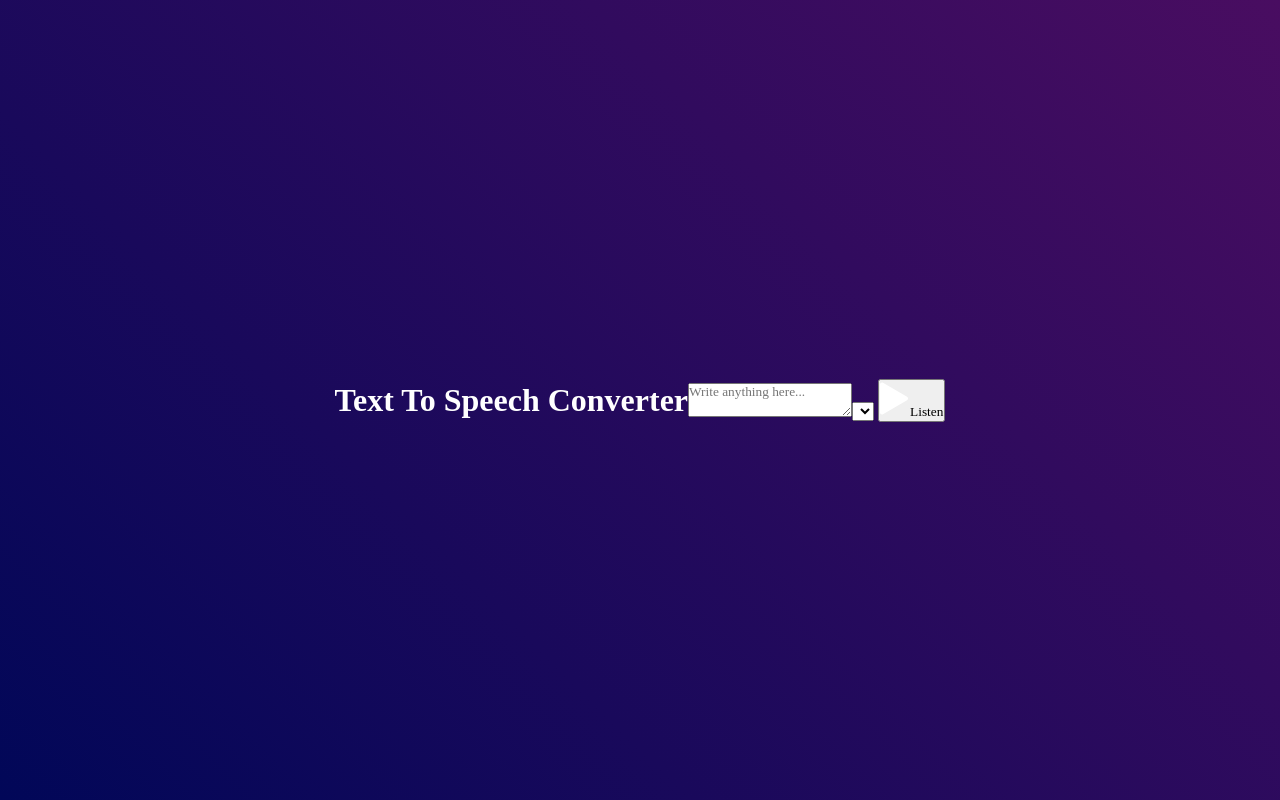
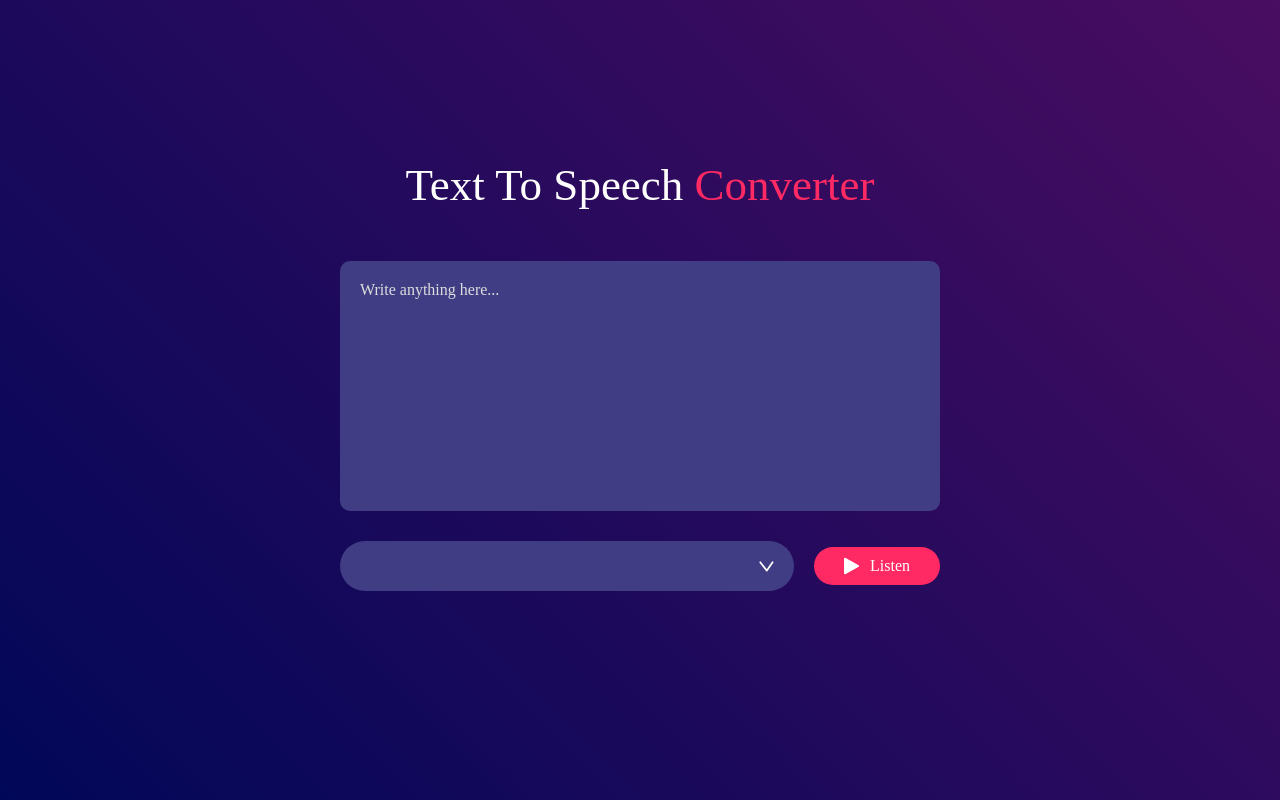
Before and after one commit to zinyawaung/text-to-speech-converter, a plain HTML site: page index.html in a window 1280 px wide. Drawn offline with Linux system fonts and the light colour scheme.

Commit message:
Update style.css

```diff
--- a/style.css
+++ b/style.css
@@ -12,9 +12,85 @@
     display: flex;
     align-items: center;
     justify-content: center;
-    flex-direction: coloumn;
+    flex-direction: column;
     color: #fff;
 
     /* margin: auto; */
 
 }
+
+.hero h1{
+    font-size: 45px;
+    font-weight: 500;
+    margin-top: -50px;
+    margin-bottom: 50px;
+}
+
+.hero h1 span{
+    color: #ff2963;
+
+}
+
+textarea{
+    width: 600px;
+    height: 250px;
+    background: #403d84;
+    color: #fff;
+    font-size: 15px;
+    border: 0;
+    outline: 0;
+    padding: 20px;
+    border-radius: 10px;
+    resize: none;
+    margin-bottom: 30px;
+}
+
+textarea::placeholder{
+    font-size: 16px;
+    color: #ddd;
+}
+
+.row{
+    width: 600px;
+    display: flex;
+    align-items: center;
+    gap: 20px;
+}
+
+button{
+    background: #ff2963;
+    color: #fff;
+    font-size: 16px;
+    padding: 10px 30px;
+    border-radius: 35px;
+    border: 0;
+    outline: 0;
+    cursor: pointer;
+    display: flex;
+    align-items: center;
+}
+
+button img{
+    width: 16px;
+    margin-right: 10px;
+
+
+}
+
+select{
+    flex: 1;
+    color: #fff;
+    background: #403d84;
+    height: 50px;
+    padding: 0 20px;
+    outline: 0;
+    border: 0;
+    border-radius: 35px;
+    appearance: none;
+    background-image:url(images/dropdown.png);
+    background-repeat:no-repeat;
+    background-size: 15px;
+    background-position-x:calc(100% - 20px);
+    background-position-y:20px;
+
+}
```
